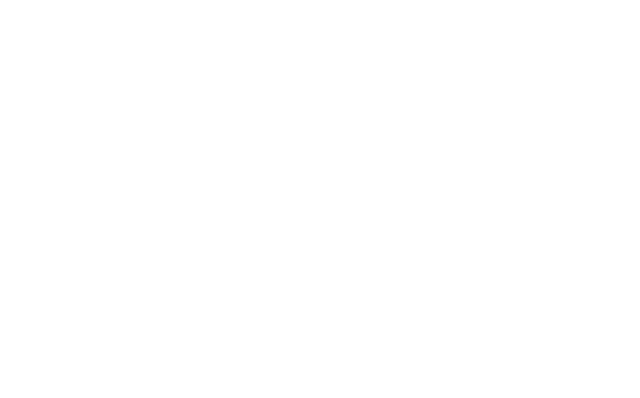
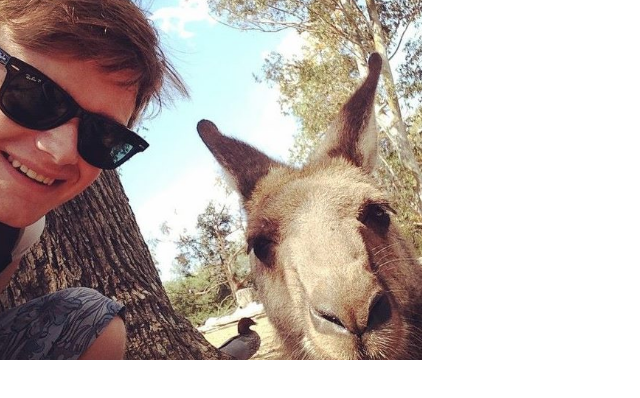
Before and after one commit to cod182/Resume, a plain HTML site: page index.html in a window 1280 px wide. Shown: the whole page, without its empty margins (0-640 px from the left). Drawn offline with nearby package versions, Linux system fonts and the light colour scheme.

Commit message:
feat: added profile image and contact page

```diff
--- a/assets/css/styles.css
+++ b/assets/css/styles.css
@@ -0,0 +1,28 @@
+@import url('https://fonts.googleapis.com/css2?family=Exo:ital,wght@0,100;0,200;0,300;0,400;0,500;0,600;0,700;0,800;0,900;1,100;1,200;1,300;1,400;1,500;1,600;1,700;1,800;1,900&family=Roboto:ital,wght@0,100;0,300;0,400;0,500;0,700;0,900;1,100;1,300;1,400;1,500;1,700;1,900&display=swap');
+
+* {
+    margin: 0;
+    padding:0;
+    border:0;
+}
+
+header {
+    margin:0;
+
+}
+
+.logo {
+    background: url(../images/Codie.jpg);
+    background-position: center;
+    background-repeat: no-repeat;
+    background-size: cover;
+    min-height: 360px;
+    transition: all .5s ease-in-out;
+    -moz-transition: all .5s ease-in-out;
+    -webkit-transition: all .5s ease-in-out;
+
+}
+
+body {
+
+}
--- a/index.html
+++ b/index.html
@@ -3,11 +3,28 @@
 <head>
     <meta charset="UTF-8">
     <meta name="viewport" content="width=device-width, initial-scale=1.0">
-    <title>Codie Stephens-Evans' Resume</title>
+    <title>Codie Stephens-Evans</title>
     <link rel="stylesheet" href="https://maxcdn.bootstrapcdn.com/bootstrap/4.2.1/css/bootstrap.min.css"/>
+    <script src="https://kit.fontawesome.com/5351067769.js" crossorigin="anonymous"></script>
     <link rel="stylesheet" href="assets/css/styles.css" type="text/css">
 </head>
 <body>
 
+    <header>
+        <div class="row">
+            <a class="col-md-4 logo"></a>
+
+            <div class="col-md-8"></div>
+        </div>
+    </header>
+
+    <section>
+
+    </section>
+
+    <footer>
+
+    </footer>
+
 </body>
 </html>
```
Also changed, not shown: assets/images/Codie.jpg (added), contact.html (added).
